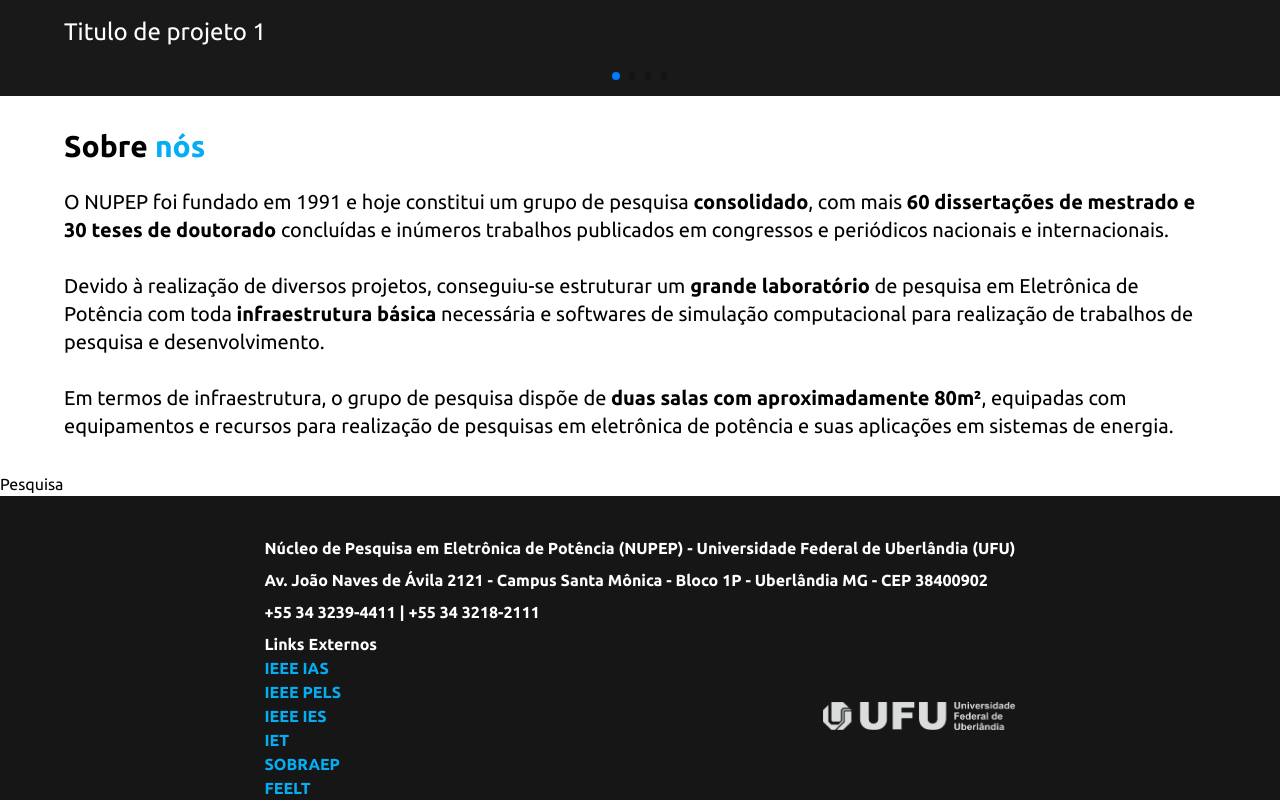
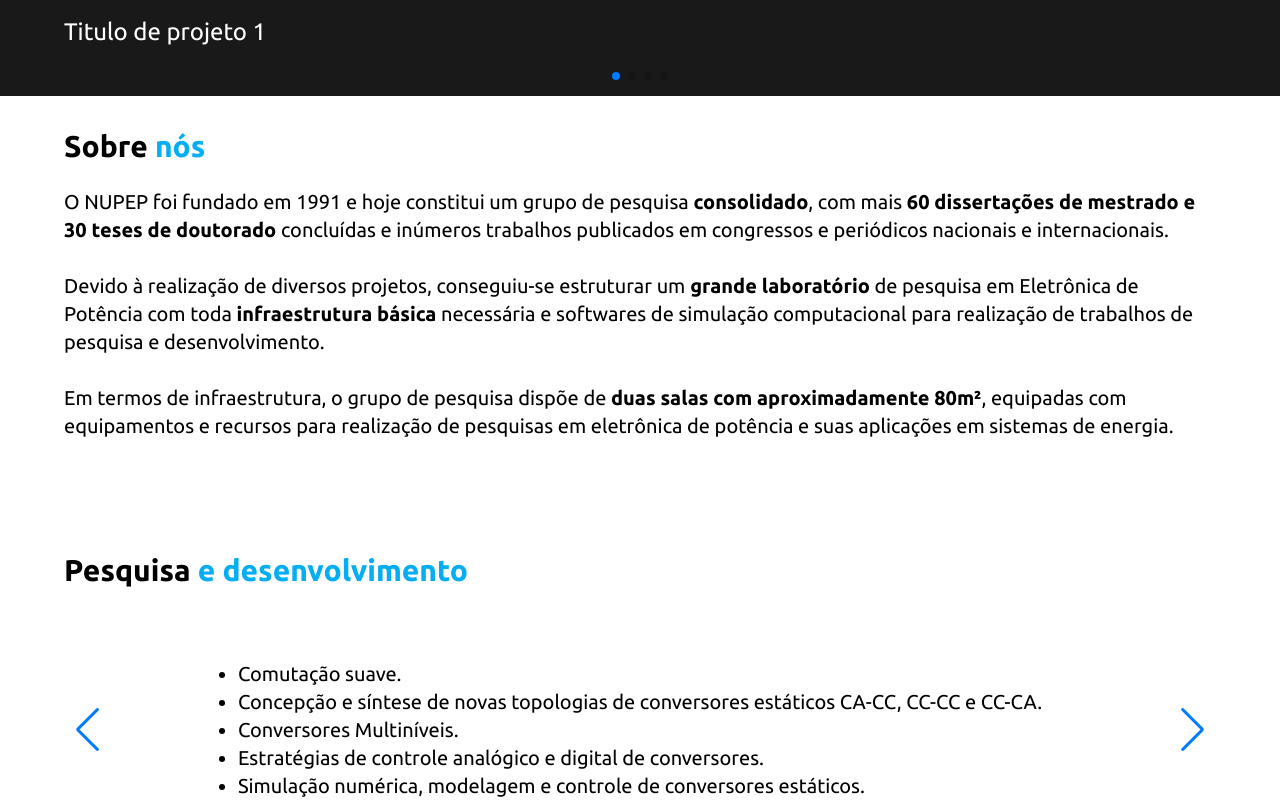
Before and after one commit to ArticaDev/site-nupep, a React (Vite) app: page / in a window 1280 px wide. Shown: the part 520-1320 px from the top of the page. Built offline with nearby package versions, Linux system fonts and the light colour scheme.

Commit message:
adding searches section

```diff
--- a/src/components/AboutUs.jsx
+++ b/src/components/AboutUs.jsx
@@ -1,11 +1,11 @@
-import React from "react";
+import Title from "./Title";
 
 const AboutUs = () => {
   return (
     <div className="grid grid-flow-row gap-6 px-6 lg:px-16">
-      <h2 className="text-3xl font-bold">
+      <Title>
         Sobre <span className="text-blue"> nós</span>{" "}
-      </h2>
+      </Title>
       <h3 className="text-xl">
         O NUPEP foi fundado em 1991 e hoje constitui um grupo de pesquisa
         <strong> consolidado</strong>, com mais{" "}
--- /dev/null
+++ b/src/components/Searches.jsx
@@ -0,0 +1,52 @@
+import Title from "./Title";
+import Slider from "./Slider";
+import { SwiperSlide } from "swiper/react";
+
+const Searches = () => {
+  const search_list = [
+    "Comutação suave.",
+    "Concepção e síntese de novas topologias de conversores estáticos CA-CC, CC-CC e CC-CA.",
+    "Conversores Multiníveis.",
+    "Estratégias de controle analógico e digital de conversores.",
+    "Simulação numérica, modelagem e controle de conversores estáticos.",
+    "Retificadores híbridos e suas aplicações industriais.",
+    "Processamento de energia fotovoltaica, célula a combustível e eólica.",
+    "Técnicas de controle para paralelismo de sistemas inversores com a rede elétrica.",
+    "Retificadores com elevado fator de potência.",
+    "Amplificadores de audio.",
+    "Sistemas eletrônicos para iluminação.",
+    "UPS (no-breaks).",
+    "Filtros ativos.",
+    "Correção do fator de potência de conversores estáticos.",
+    "Estabilizadores de tensão alternada.",
+  ];
+
+  const sliceds_search_lists = [];
+  for (let i = 0; i < search_list.length; i += 5) {
+    sliceds_search_lists.push(search_list.slice(i, i + 5));
+  }
+  return (
+    <div className="grid grid-flow-row gap-6 px-6 lg:px-16 ">
+      <Title>
+        Pesquisa <span className="text-blue">e desenvolvimento</span>
+      </Title>
+      <Slider>
+        {sliceds_search_lists.map((sliced_search_list, index) => (
+          <SwiperSlide key={index}>
+            <div className="grid items-center justify-center py-12 px-8">
+              <ul>
+                {sliced_search_list.map((search, index) => (
+                  <li className="list-disc text-xl" key={index}>
+                    {search}
+                  </li>
+                ))}
+              </ul>
+            </div>
+          </SwiperSlide>
+        ))}
+      </Slider>
+    </div>
+  );
+};
+
+export default Searches;
--- a/src/components/Slider.jsx
+++ b/src/components/Slider.jsx
@@ -1,35 +1,15 @@
 // import Swiper core and required modules
 import { Navigation, Pagination } from "swiper";
 
-import { Swiper, SwiperSlide } from "swiper/react";
+import { Swiper } from "swiper/react";
 
 // Import Swiper styles
 import "swiper/css";
 import "swiper/css/navigation";
 import "swiper/css/pagination";
-import SwiperImageWithTitle from "./SwiperImageWithTitle";
 
-export default () => {
+export default ({ children }) => {
   const isMobile = window.innerWidth < 768;
-
-  const projects = [
-    {
-      src: "https://images.unsplash.com/photo-1518791841217-8f162f1e1131?ixlib=rb-1.2.1&ixid=eyJhcHBfaWQiOjEyMDd9&auto=format&fit=crop&w=800&q=60",
-      title: "Titulo de projeto 1",
-    },
-    {
-      src: "https://images.unsplash.com/photo-1518791841217-8f162f1e1131?ixlib=rb-1.2.1&ixid=eyJhcHBfaWQiOjEyMDd9&auto=format&fit=crop&w=800&q=60",
-      title: "Titulo de projeto 2",
-    },
-    {
-      src: "https://images.unsplash.com/photo-1518791841217-8f162f1e1131?ixlib=rb-1.2.1&ixid=eyJhcHBfaWQiOjEyMDd9&auto=format&fit=crop&w=800&q=60",
-      title: "Titulo de projeto 3",
-    },
-    {
-      src: "https://images.unsplash.com/photo-1518791841217-8f162f1e1131?ixlib=rb-1.2.1&ixid=eyJhcHBfaWQiOjEyMDd9&auto=format&fit=crop&w=800&q=60",
-      title: "Titulo de projeto 4",
-    },
-  ];
 
   return (
     <Swiper
@@ -38,16 +18,12 @@ export default () => {
       spaceBetween={10}
       slidesPerView={1}
       navigation={isMobile ? false : true}
-      className="max-w-screen"
+      className="w-full"
       loop
       pagination={{ clickable: true }}
       scrollbar={{ draggable: true }}
     >
-      {projects.map((project, index) => (
-        <SwiperSlide key={index}>
-          <SwiperImageWithTitle src={project.src} title={project.title} />
-        </SwiperSlide>
-      ))}
+      {children}
     </Swiper>
   );
 };
--- a/src/components/SwiperImageWithTitle.jsx
+++ b/src/components/SwiperImageWithTitle.jsx
@@ -1,5 +1,3 @@
-import React from "react";
-
 const SwiperImageWithTitle = ({ src, title }) => {
   return (
     <div>
--- /dev/null
+++ b/src/components/Title.jsx
@@ -0,0 +1,7 @@
+import React from "react";
+
+const Title = ({ children }) => {
+  return <h2 className="text-3xl font-bold">{children}</h2>;
+};
+
+export default Title;
--- a/src/main.jsx
+++ b/src/main.jsx
@@ -1,5 +1,5 @@
+import ReactDOM from "react-dom/client";
 import React from "react";
-import ReactDOM from "react-dom/client";
 import { BrowserRouter, Routes, Route } from "react-router-dom";
 import Home from "./pages/Home";
 import Projects from "./pages/Projects";
--- a/src/pages/Home.jsx
+++ b/src/pages/Home.jsx
@@ -1,14 +1,45 @@
 import Layout from "../components/Layout";
 import Slider from "../components/Slider";
 import AboutUs from "../components/AboutUs";
+import Searches from "../components/Searches";
+import { SwiperSlide } from "swiper/react";
+import SwiperImageWithTitle from "../components/SwiperImageWithTitle";
 
 function Home() {
+  const projects = [
+    {
+      src: "https://images.unsplash.com/photo-1518791841217-8f162f1e1131?ixlib=rb-1.2.1&ixid=eyJhcHBfaWQiOjEyMDd9&auto=format&fit=crop&w=800&q=60",
+      title: "Titulo de projeto 1",
+    },
+    {
+      src: "https://images.unsplash.com/photo-1518791841217-8f162f1e1131?ixlib=rb-1.2.1&ixid=eyJhcHBfaWQiOjEyMDd9&auto=format&fit=crop&w=800&q=60",
+      title: "Titulo de projeto 2",
+    },
+    {
+      src: "https://images.unsplash.com/photo-1518791841217-8f162f1e1131?ixlib=rb-1.2.1&ixid=eyJhcHBfaWQiOjEyMDd9&auto=format&fit=crop&w=800&q=60",
+      title: "Titulo de projeto 3",
+    },
+    {
+      src: "https://images.unsplash.com/photo-1518791841217-8f162f1e1131?ixlib=rb-1.2.1&ixid=eyJhcHBfaWQiOjEyMDd9&auto=format&fit=crop&w=800&q=60",
+      title: "Titulo de projeto 4",
+    },
+  ];
+
   return (
     <Layout>
-      <Slider />
-      <div className="mt-8 grid min-h-fit gap-8">
+      <Slider>
+        {projects.map((project, index) => (
+          <SwiperSlide key={index}>
+            <SwiperImageWithTitle src={project.src} title={project.title} />
+          </SwiperSlide>
+        ))}
+      </Slider>
+      <div className="mt-8 grid min-h-fit gap-28">
         <AboutUs />
-        <h2 id="search">Pesquisa</h2>
+        <Searches />
+        <h2 id="search" className="mt-10">
+          Pesquisa
+        </h2>
       </div>
     </Layout>
   );
```
